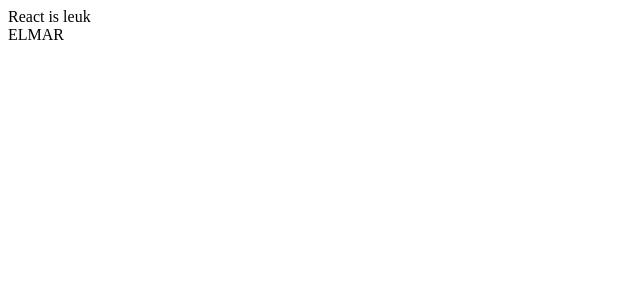
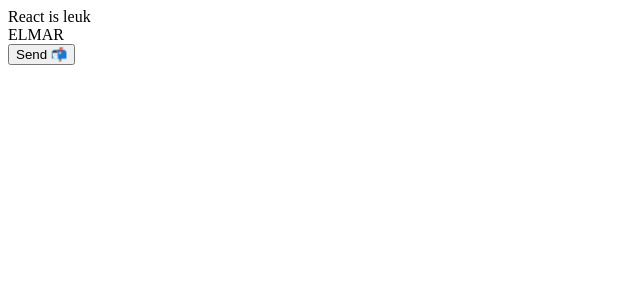
Before and after one commit to hco/reactdays-2019-munich, a React (Create React App) app: page / in a window 1280 px wide. Shown: the top 300 px of the page, without its empty margins (0-640 px from the left). Built offline with nearby package versions, Linux system fonts and the light colour scheme.

Commit message:
message compose

```diff
--- a/src/App.tsx
+++ b/src/App.tsx
@@ -1,5 +1,6 @@
 import React from 'react';
 import MLI, { MessageListItem } from './components/MessageListItem';
+import MessageCompose from './components/MessageCompose';
 import { Message } from './domain/Message';
 
 export function App() {
@@ -13,6 +14,7 @@
   return (
     <main>
       <MessageListItem {...message1} />
+      <MessageCompose />
     </main>
   );
 }
--- /dev/null
+++ b/src/components/MessageCompose.tsx
@@ -0,0 +1,16 @@
+import React, { FormEvent } from 'react';
+
+const MessageCompose = () => {
+  const handleSubmit = (e: FormEvent) => {
+    e.preventDefault();
+    console.log('Hallo Message');
+  };
+
+  return (
+    <form onSubmit={handleSubmit}>
+      <button type="submit">Send 📬</button>
+    </form>
+  );
+};
+
+export default MessageCompose;
```
